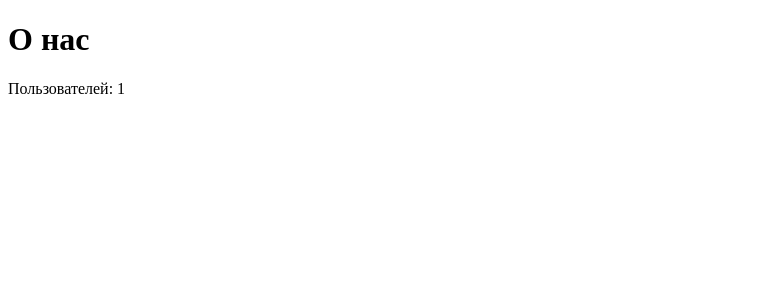
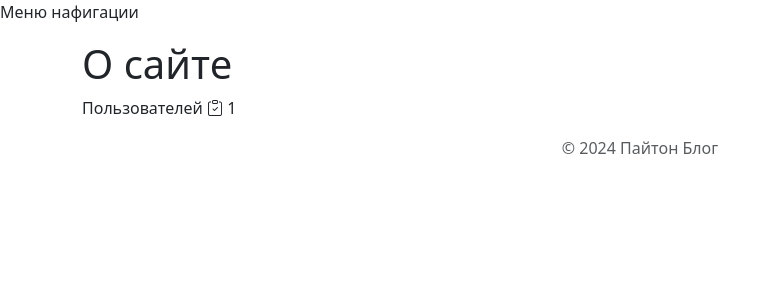
Before and after one commit to VladimirMonin/pydeck, a Django app: template templates/about.html in a window 1280 px wide. Shown: the top 300 px of the page, without its empty margins (0-776 px from the left). Run offline with Django 5.2, Linux system fonts and the light colour scheme; the template is opened without the code that fills it: most values are stand-ins (such as "Sample title", 1, 10 or a date in 2020).

Commit message:
шаблоны: about наследование от base

```diff
--- a/blog/views.py
+++ b/blog/views.py
@@ -5,7 +5,7 @@ USERS_COUNT = 10
 
 def about(request):
     context = {'users_count': USERS_COUNT}
-    return render(request, "about.html")
+    return render(request, "about.html", context)
 
 
 def blog_catalog(request):
--- a/templates/about.html
+++ b/templates/about.html
@@ -1,13 +1,8 @@
-<!DOCTYPE html>
-<html lang="en">
-  <head>
-    <meta charset="UTF-8" />
-    <meta name="viewport" content="width=device-width, initial-scale=1.0" />
-    <title>Document</title>
-  </head>
-  <body>
-    <h1>О нас</h1>
-    {% comment %} Используем фильтр с значением по умолчанию {% endcomment %}
-    <p>Пользователей: {{ users_count }}</p>
-  </body>
-</html>
+{% extends 'base.html' %}
+
+{% block title %}О сайте{% endblock %}
+
+{% block content %}
+<h1>О сайте</h1>
+<p>Пользователей <i class="bi bi-clipboard-check"></i> {{ users_count }}</p>
+{% endblock %}
--- /dev/null
+++ b/templates/includes/nav.html
@@ -0,0 +1,3 @@
+<nav>
+    <p>Меню нафигации</p>
+</nav>
```
